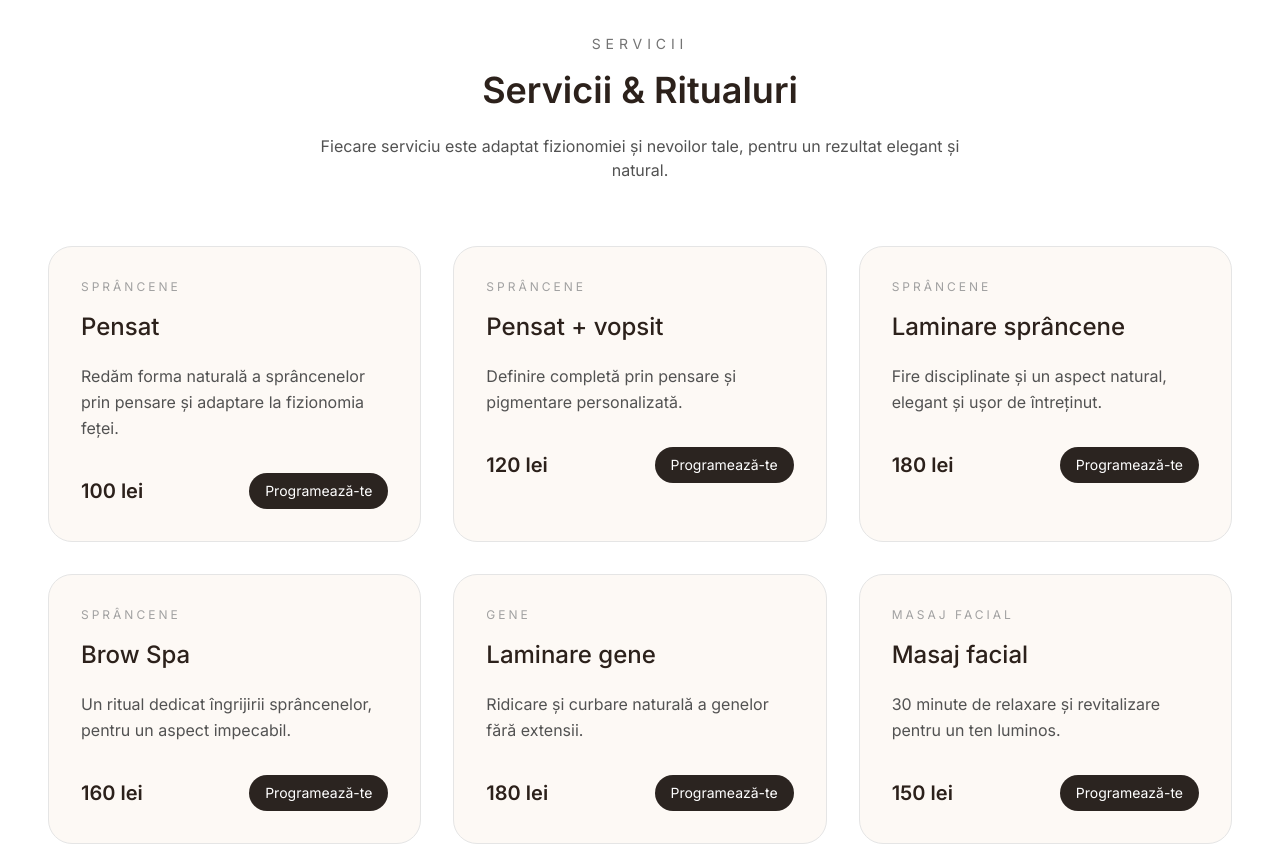
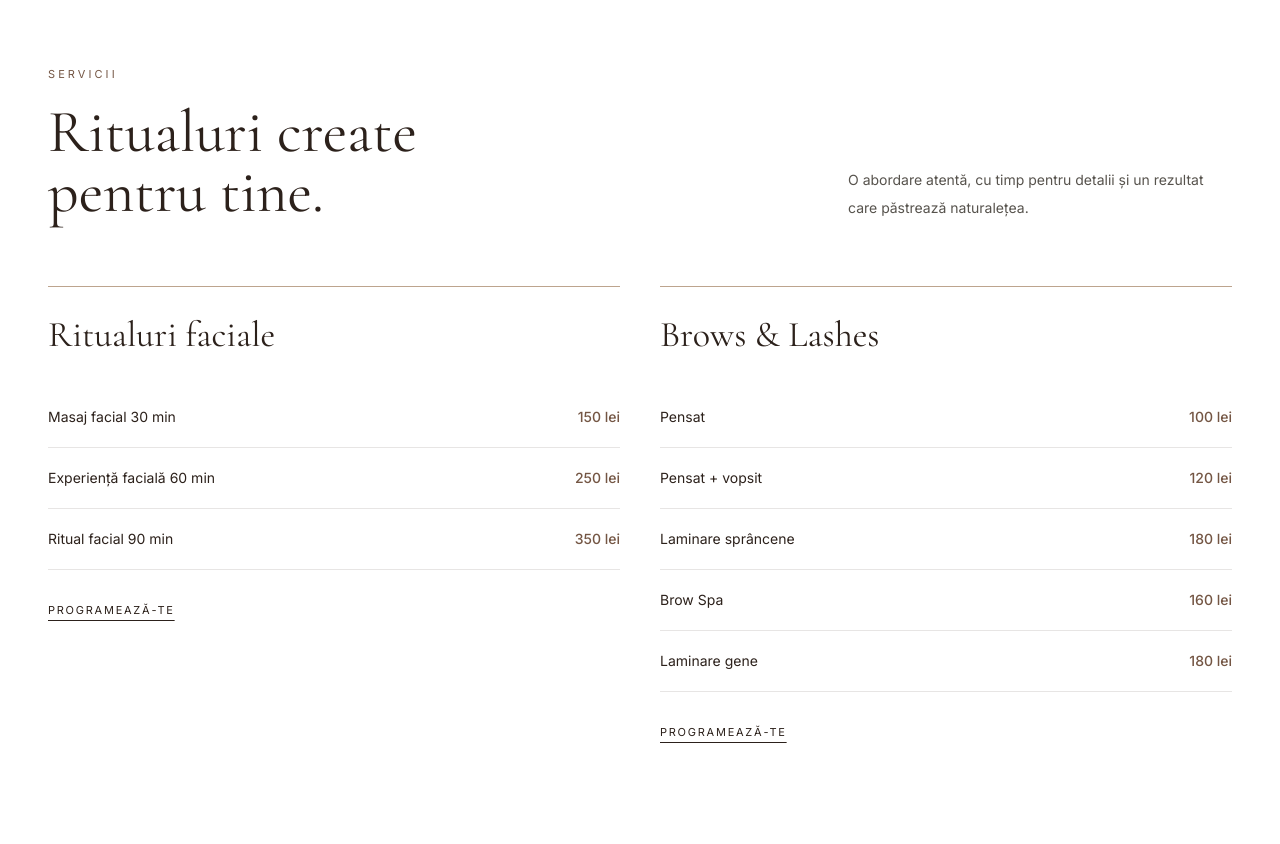
Before and after one commit to alexandramarinas/-brows-and-lashes-by-alexandra, a Next.js app: page / in a window 1280 px wide. Shown: the part 900-1744 px from the top of the page. Built offline with nearby package versions, Linux system fonts and the light colour scheme.

Commit message:
Build premium editorial homepage

```diff
--- a/src/app/components/Services.tsx
+++ b/src/app/components/Services.tsx
@@ -1,120 +1,2 @@
-export default function Services() {
-  const services = [
-    {
-      category: "SPRÂNCENE",
-      title: "Pensat",
-      price: "100 lei",
-      description:
-        "Redăm forma naturală a sprâncenelor prin pensare și adaptare la fizionomia feței.",
-    },
-    {
-      category: "SPRÂNCENE",
-      title: "Pensat + vopsit",
-      price: "120 lei",
-      description:
-        "Definire completă prin pensare și pigmentare personalizată.",
-    },
-    {
-      category: "SPRÂNCENE",
-      title: "Laminare sprâncene",
-      price: "180 lei",
-      description:
-        "Fire disciplinate și un aspect natural, elegant și ușor de întreținut.",
-    },
-    {
-      category: "SPRÂNCENE",
-      title: "Brow Spa",
-      price: "160 lei",
-      description:
-        "Un ritual dedicat îngrijirii sprâncenelor, pentru un aspect impecabil.",
-    },
-    {
-      category: "GENE",
-      title: "Laminare gene",
-      price: "180 lei",
-      description:
-        "Ridicare și curbare naturală a genelor fără extensii.",
-    },
-    {
-      category: "MASAJ FACIAL",
-      title: "Masaj facial",
-      price: "150 lei",
-      description:
-        "30 minute de relaxare și revitalizare pentru un ten luminos.",
-    },
-    {
-      category: "MASAJ FACIAL",
-      title: "Experiență facială",
-      price: "250 lei",
-      description:
-        "60 minute de drenaj, relaxare și tonifiere facială.",
-    },
-    {
-      category: "MASAJ FACIAL",
-      title: "Ritual facial",
-      price: "350 lei",
-      description:
-        "90 minute de experiență premium pentru relaxare și efect de lifting.",
-    },
-  ];
-
-  return (
-    <section
-      id="servicii"
-      className="bg-white px-6 py-24 md:px-12"
-    >
-      <div className="mx-auto max-w-7xl">
-
-        <div className="mb-16 text-center">
-          <p className="text-sm uppercase tracking-[0.35em] text-neutral-500">
-            Servicii
-          </p>
-
-          <h2 className="mt-4 text-4xl font-semibold">
-            Servicii & Ritualuri
-          </h2>
-
-          <p className="mx-auto mt-6 max-w-2xl text-neutral-600">
-            Fiecare serviciu este adaptat fizionomiei și nevoilor tale,
-            pentru un rezultat elegant și natural.
-          </p>
-        </div>
-
-        <div className="grid gap-8 md:grid-cols-2 lg:grid-cols-3">
-          {services.map((service) => (
-            <div
-              key={service.title}
-              className="rounded-3xl border border-neutral-200 bg-[#fdf9f5] p-8 transition duration-300 hover:-translate-y-1 hover:shadow-xl"
-            >
-              <p className="text-xs uppercase tracking-[0.25em] text-neutral-400">
-                {service.category}
-              </p>
-
-              <h3 className="mt-4 text-2xl font-medium">
-                {service.title}
-              </h3>
-
-              <p className="mt-5 leading-relaxed text-neutral-600">
-                {service.description}
-              </p>
-
-              <div className="mt-8 flex items-center justify-between">
-                <span className="text-xl font-semibold">
-                  {service.price}
-                </span>
-
-                <a
-                  href="#contact"
-                  className="rounded-full bg-[#2b2420] px-4 py-2 text-sm text-white transition hover:opacity-80"
-                >
-                  Programează-te
-                </a>
-              </div>
-            </div>
-          ))}
-        </div>
-
-      </div>
-    </section>
-  );
-}
+const groups=[{name:"Ritualuri faciale",items:[["Masaj facial 30 min","150 lei"],["Experiență facială 60 min","250 lei"],["Ritual facial 90 min","350 lei"]]},{name:"Brows & Lashes",items:[["Pensat","100 lei"],["Pensat + vopsit","120 lei"],["Laminare sprâncene","180 lei"],["Brow Spa","160 lei"],["Laminare gene","180 lei"]]}];
+export default function Services(){return <section id="servicii" className="bg-white px-6 py-24 sm:py-32 lg:px-12"><div className="mx-auto max-w-[1200px]"><p className="text-[11px] uppercase tracking-[.28em] text-[#745644]">Servicii</p><div className="mt-5 flex flex-wrap items-end justify-between gap-6"><h2 className="max-w-md font-[family-name:var(--font-cormorant)] text-5xl leading-none sm:text-6xl">Ritualuri create pentru tine.</h2><p className="max-w-sm text-sm leading-7 text-stone-600">O abordare atentă, cu timp pentru detalii și un rezultat care păstrează naturalețea.</p></div><div className="mt-16 grid gap-10 lg:grid-cols-2">{groups.map(g=><div key={g.name} className="border-t border-[#bda48e] pt-7"><h3 className="font-[family-name:var(--font-cormorant)] text-4xl">{g.name}</h3><dl className="mt-8">{g.items.map(([service,price])=><div key={service} className="flex items-baseline justify-between gap-4 border-b border-stone-200 py-5 text-sm"><dt>{service}</dt><dd className="whitespace-nowrap font-medium text-[#745644]">{price}</dd></div>)}</dl><a href="#contact" className="mt-8 inline-block text-[11px] uppercase tracking-[.16em] underline underline-offset-6">Programează-te</a></div>)}</div></div></section>}
```
